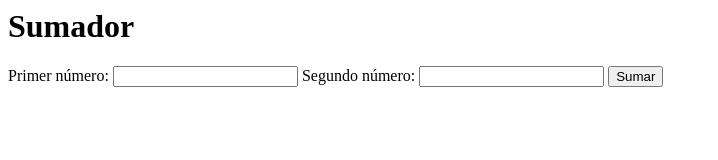
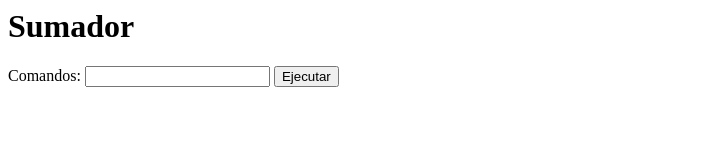
Before and after one commit to ibmg25/Autos, a website built with Parcel: page index.html in a window 1280 px wide. Shown: the whole page, without its empty margins (0-718 px from the left). Built offline with nearby package versions, Linux system fonts and the light colour scheme.

Commit message:
html inicial

```diff
--- a/index.html
+++ b/index.html
@@ -1,12 +1,10 @@
 <html>
   <body>
     <h1>Sumador</h1>
-    <form id="sumar-form">
-      <label for="primer-numero">Primer número:</label>
-      <input type="number" id="primer-numero" />
-      <label for="segundo-numero">Segundo número:</label>
-      <input type="number" id="segundo-numero" />
-      <input type="submit" value="Sumar" id="sumar-button" />
+    <form id="comandos-form">
+      <label for="linea-comandos">Comandos:</label>
+      <input type="text" id="comando" />
+      <input type="submit" value="Ejecutar" id="ejecutar-button" />
     </form>
     <div id="resultado-div"></div>
 
```
